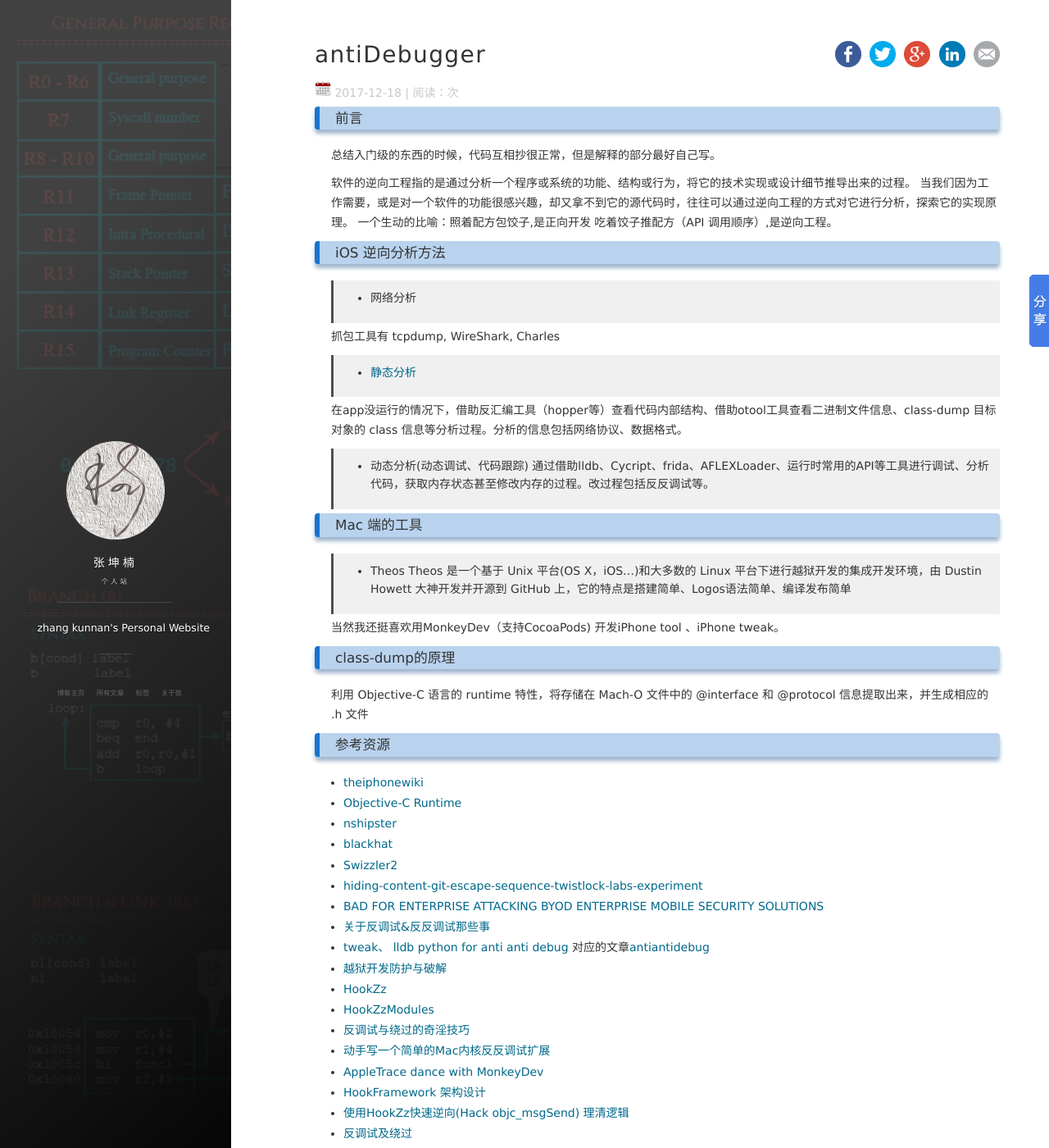
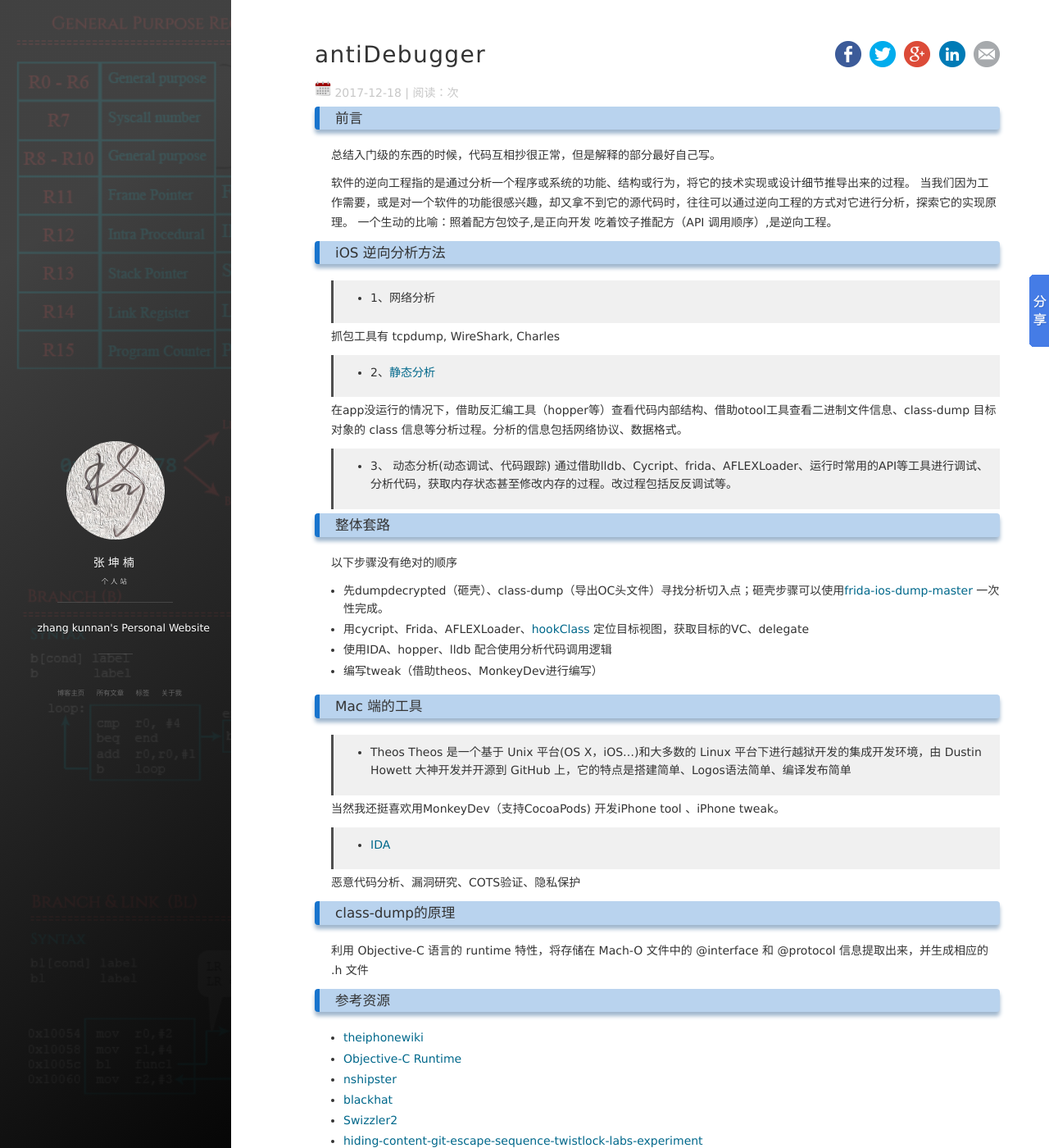
Before and after one commit to zhangkn/zhangkn.github.io, a Jekyll site: the page built from _posts/2017-12-18-antiDebugger.md, in a window 1280 px wide and 1400 px high. Shown: the whole window at 82% size. Built offline with Jekyll 4.4.1, drawn with Linux system fonts in a browser that asks for light colours; nearby versions of some CDN libraries; comment, search, counter and statistics services are not loaded.

Commit message:
整体套路

```diff
--- a/_posts/2017-12-18-antiDebugger.md
+++ b/_posts/2017-12-18-antiDebugger.md
@@ -19,16 +19,30 @@
 ### iOS 逆向分析方法
 
 
->* 网络分析
+
+
+>* 1、网络分析
 
 抓包工具有 tcpdump, WireShark, Charles
 
->* [静态分析](https://zhangkn.github.io/2017/01/iOS_Wifilist/#gsc.tab=0)
+>* 2、[静态分析](https://zhangkn.github.io/2017/01/iOS_Wifilist/#gsc.tab=0)
 
 在app没运行的情况下，借助反汇编工具（hopper等）查看代码内部结构、借助otool工具查看二进制文件信息、class-dump  目标对象的 class 信息等分析过程。分析的信息包括网络协议、数据格式。
 
->* 动态分析(动态调试、代码跟踪)
+>* 3、 动态分析(动态调试、代码跟踪)
 通过借助lldb、Cycript、frida、AFLEXLoader、运行时常用的API等工具进行调试、分析代码，获取内存状态甚至修改内存的过程。改过程包括反反调试等。
+
+
+
+### 整体套路
+
+ 以下步骤没有绝对的顺序
+ - 先dumpdecrypted（砸壳）、class-dump（导出OC头文件）寻找分析切入点；砸壳步骤可以使用[frida-ios-dump-master](https://zhangkn.github.io/2017/12/dumpdecrypted/#gsc.tab=0) 一次性完成。
+ - 用cycript、Frida、AFLEXLoader、[hookClass](https://github.com/zhangkn/hookClass/tree/master/hookClass/KNHookClass) 定位目标视图，获取目标的VC、delegate
+ - 使用IDA、hopper、lldb 配合使用分析代码调用逻辑
+ - 编写tweak（借助theos、MonkeyDev进行编写）
+
+
 
 
 
@@ -39,7 +53,9 @@
 
 当然我还挺喜欢用MonkeyDev（支持CocoaPods) 开发iPhone tool 、iPhone tweak。
 
+>* [IDA](https://down.52pojie.cn/Tools/Disassemblers/)
 
+恶意代码分析、漏洞研究、COTS验证、隐私保护
 
 
 
```
Also changed, not shown: _posts/2017-01-03-iOS_Wifilist.md (+3 -3 lines), _posts/2017-12-14-usefulCommand.md (+15 -0 lines).
